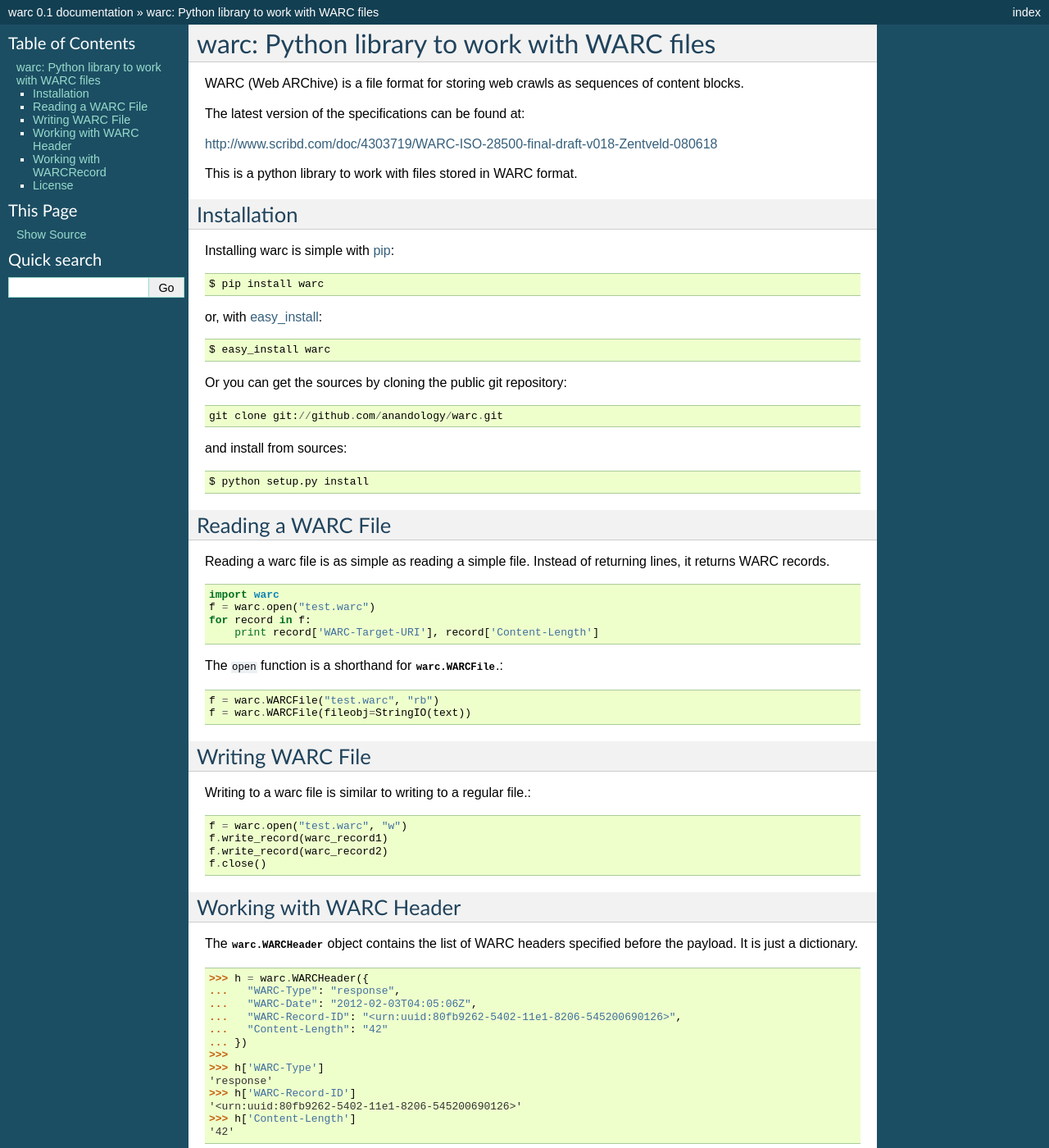
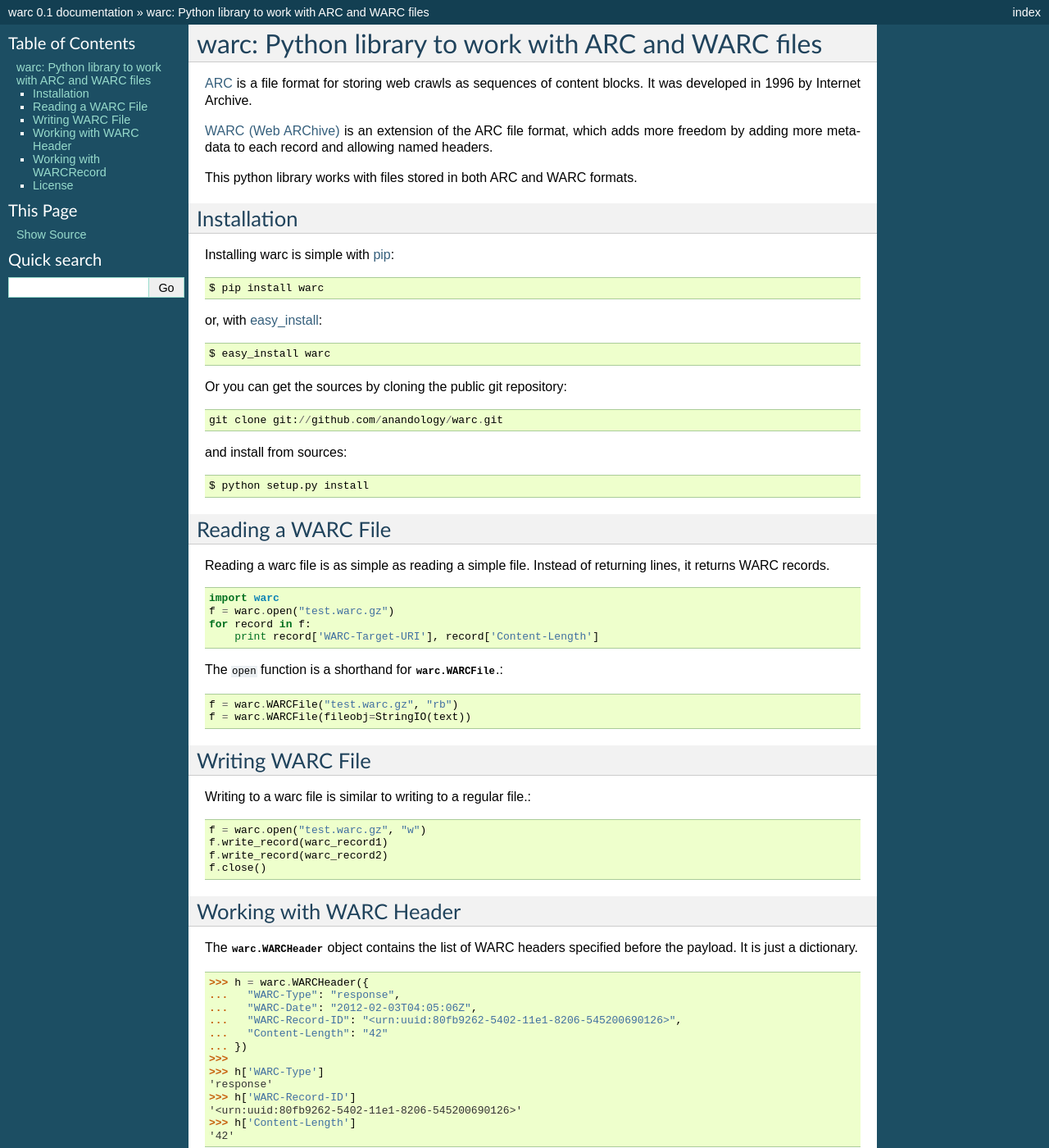
Before and after one commit to internetarchive/warc, a Sphinx documentation site: the page built from docs/index.rst, in a window 1280 px wide and 1400 px high. Shown: the whole window at 82% size. Built offline with Sphinx 7.4.7, drawn with Linux system fonts in a browser that asks for light colours; some of the changed text lies outside the part shown.

Commit message:
Added ARC to the description and fixed the LICENSE link.

```diff
--- a/docs/index.rst
+++ b/docs/index.rst
@@ -3,16 +3,14 @@
    You can adapt this file completely to your liking, but it should at least
    contain the root `toctree` directive.
 
-warc: Python library to work with WARC files
-============================================
+warc: Python library to work with ARC and WARC files
+====================================================
 
-WARC (Web ARChive) is a file format for storing web crawls as sequences of content blocks.
+`ARC <http://www.archive.org/web/researcher/ArcFileFormat.php>`_ is a file format for storing web crawls as sequences of content blocks. It was developed in 1996 by Internet Archive.
 
-The latest version of the specifications can be found at:
+`WARC (Web ARChive) <http://bibnum.bnf.fr/WARC/>`_ is an extension of the ARC file format, which adds more freedom by adding more metadata to each record and allowing named headers.
 
-http://www.scribd.com/doc/4303719/WARC-ISO-28500-final-draft-v018-Zentveld-080618
-
-This is a python library to work with files stored in WARC format.
+This python library works with files stored in both ARC and WARC formats.
 
 Installation
 ------------
@@ -41,13 +39,13 @@ Reading a warc file is as simple as reading a simple file. Instead of returning
 ::
 
     import warc
-    f = warc.open("test.warc")
+    f = warc.open("test.warc.gz")
     for record in f:
         print record['WARC-Target-URI'], record['Content-Length']
 
 The ``open`` function is a shorthand for :class:`warc.WARCFile`.::
 
-    f = warc.WARCFile("test.warc", "rb")
+    f = warc.WARCFile("test.warc.gz", "rb")
     f = warc.WARCFile(fileobj=StringIO(text))
 
 Writing WARC File
@@ -55,7 +53,7 @@ Writing WARC File
 
 Writing to a warc file is similar to writing to a regular file.::
 
-    f = warc.open("test.warc", "w")
+    f = warc.open("test.warc.gz", "w")
     f.write_record(warc_record1)
     f.write_record(warc_record2)
     f.close()
@@ -137,4 +135,4 @@ License
 
 The warc library is licensed under the BSD 3-clause license. See LICENSE_ file for details.
 
-.. _LICENSE: http://github.com/kennethreitz/requests/blob/master/LICENSE.rst
+.. _LICENSE: https://github.com/internetarchive/warc/blob/master/LICENSE
```
